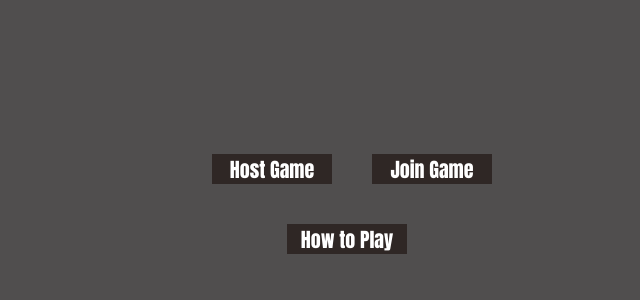
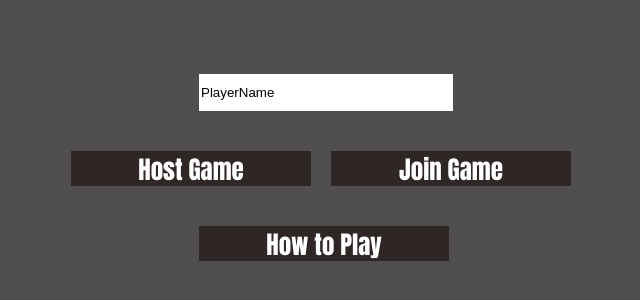
Before and after one commit to CFranco101/website, a plain HTML site: page index.html in a window 1280 px wide. Shown: the part 334-634 px from the top of the page, without its empty margins (321-961 px from the left). Drawn offline with Linux system fonts and the light colour scheme.

Commit message:
CSS rules changes and a little more

```diff
--- a/Style.css
+++ b/Style.css
@@ -16,27 +16,36 @@ a:hover {
 
 }
 
+.playername {
+    position:relative;
+	top:50vh;
+    left:40vw;
+    width:250px;
+    height:35px;
+    border-style:none;
+}
 
 .buttons {
 		text-align: center;
 		background-color: #2F2725;
-		font-size: 20px;
+		font-size: 25px;
 		font-family:"Impact",serif;
 		color: white;
 }
 
 .buttonContainer {
 	position:relative;
-	top: 480px;
-	left: 525px;
-	width: 280px;
-	height: 30px;
+	top: 55vh;
+	left: 30vw;
+	width: 500px;
+	height: 35px;
+    border-style:none;
 }
 
 #hostButton {
 		position:relative;
-		width:120px;
-		height:30px;
+		width:240px;
+		height:35px;
 		float: left;
 }
 
@@ -44,27 +53,42 @@ a:hover {
 		position:relative;
 		top:30px;
 		left:30px;
-		width:60px;
-		height:30px;
+		width:240px;
+		height:35px;
 		margin: 10px;
 }
 
 #rulesButton {
 		position:relative;
-		top:520px;
-		left:600px;
-		width:120px;
-		height:30px;
+		top:60vh;
+		left:40vw;
+		width:250px;
+		height:35px;
 }
 
 #joinButton {
 		position:relative;
 		float:right;
-		width:120px;
-		height:30px;
+		width:240px;
+		height:35px;
 }
 
 .body-text  {
+    font-size:18px;
+    font-family: "Impact",sans-serif;
+    color:white;
+    background-color:transparent;
+}
 
+.body-rules-background{
+    background-color: whitesmoke;
+    opacity: 0.6;
+    position: absolute;
+    display: block;
+    margin-left: 40px;
+    margin-top: 60px;
+    margin-bottom: 60px;
+    width: 1000px;
+    height: 1000px;
 
 }
--- a/index.html
+++ b/index.html
@@ -10,11 +10,14 @@
 	</head>
 
 	<body>
-	<div class = 'buttonContainer'>
-		<div id = "hostButton" class = "buttons"><a href = "HostMenu.html">Host Game</a></div>
-		<div id = "joinButton" class = "buttons"><a href = "JoinMenu.html">Join Game</a></div>
-	</div>
-		<div id = "rulesButton" class = "buttons"><a href = "Rules.html">How to Play</a></div>
+       <div>
+        <input type="text" value="PlayerName" class="playername" id="userName">
+        </div>
+	   <div class = 'buttonContainer'>
+		  <div id = "hostButton" class = "buttons"><a href = "HostMenu.html">Host Game</a></div>
+		  <div id = "joinButton" class = "buttons"><a href = "JoinMenu.html">Join Game</a></div>
+	   </div>
+		  <div id = "rulesButton" class = "buttons"><a href = "Rules.html">How to Play</a></div>
 	</body>
 
 </html>
```
Also changed, not shown: Rules.html (+2 -0 lines).
